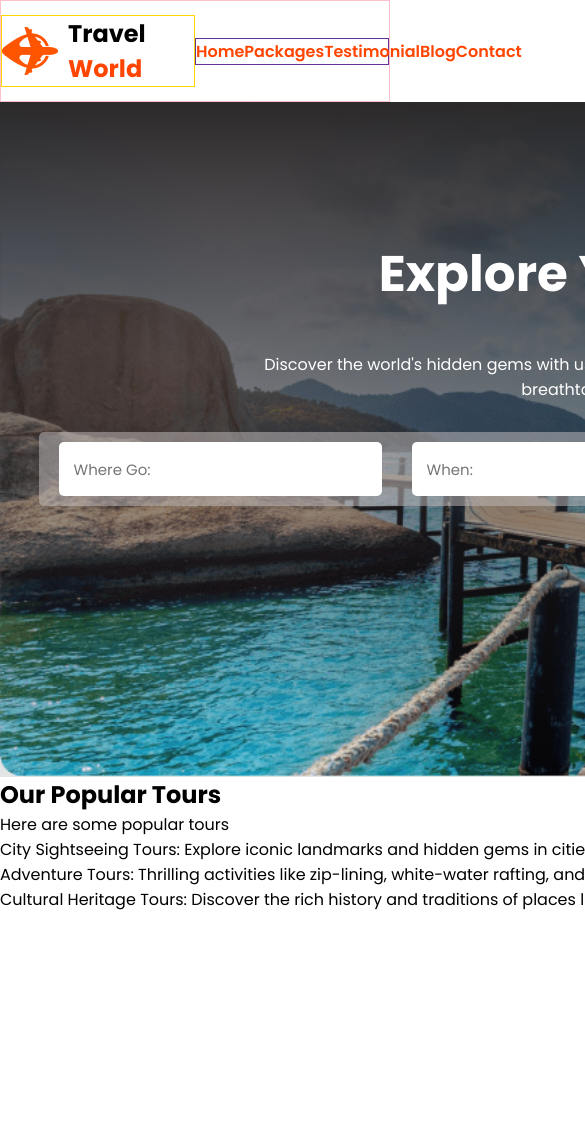
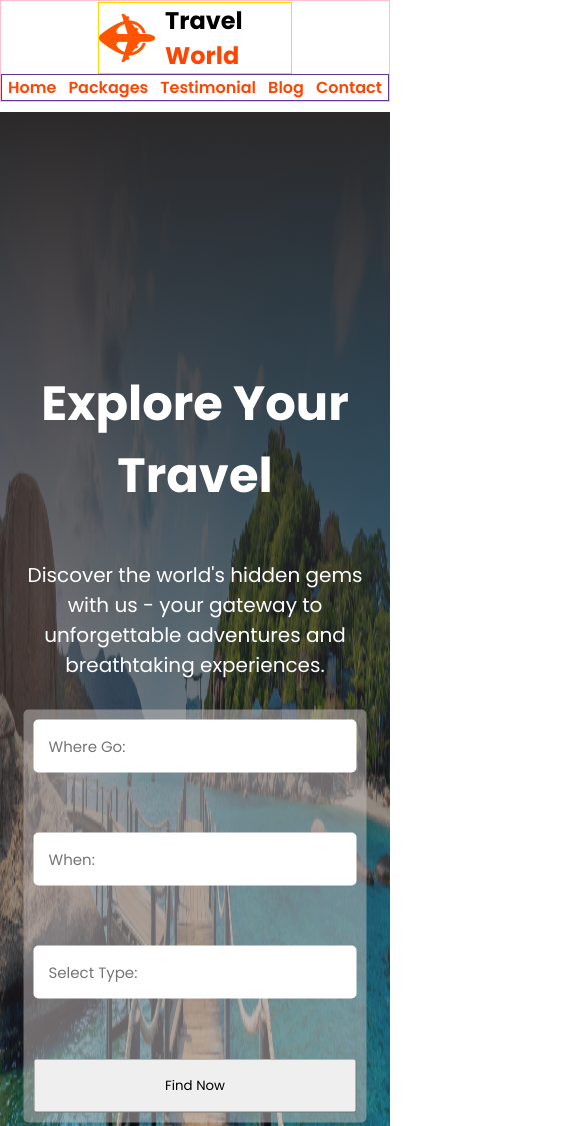
Before and after one commit to mirazahmeed/Travel-World, a plain HTML site: page index.html in a window 390 px wide. Shown: the top 1126 px of the page, 585 px wide, since content can reach past the window. Before the commit the page ends 912 px from the top, so only its background shows below. Drawn offline with Linux system fonts and the light colour scheme.

Commit message:
banner responsive done

```diff
--- a/index.html
+++ b/index.html
@@ -1,20 +1,24 @@
 <!DOCTYPE html>
 <html lang="en">
+
 <head>
     <meta charset="UTF-8">
     <meta name="viewport" content="width=device-width, initial-scale=1.0">
     <title>Travel World</title>
     <link rel="stylesheet" href="styles/style.css">
     <link rel="stylesheet" href="styles/responsive.css">
-    <link rel="stylesheet" href="https://cdnjs.cloudflare.com/ajax/libs/font-awesome/6.6.0/css/all.min.css" integrity="sha512-Kc323vGBEqzTmouAECnVceyQqyqdsSiqLQISBL29aUW4U/M7pSPA/gEUZQqv1cwx4OnYxTxve5UMg5GT6L4JJg==" crossorigin="anonymous" referrerpolicy="no-referrer" />
+    <link rel="stylesheet" href="https://cdnjs.cloudflare.com/ajax/libs/font-awesome/6.6.0/css/all.min.css"
+        integrity="sha512-Kc323vGBEqzTmouAECnVceyQqyqdsSiqLQISBL29aUW4U/M7pSPA/gEUZQqv1cwx4OnYxTxve5UMg5GT6L4JJg=="
+        crossorigin="anonymous" referrerpolicy="no-referrer" />
 </head>
+
 <body>
     <header>
         <section class="header-section">
             <div class="header-container">
                 <div class="web-title">
                     <img src="Images/Group 40071 (2).png" alt="">
-                    <h2>Travel <span style="color: orangered;">World</span></h2>
+                    <h2>Travel <span style="color: var(--primary-color);">World</span></h2>
                 </div>
                 <div class="web-sections">
                     <ul>
@@ -27,13 +31,14 @@
                 </div>
             </div>
         </section>
-        <section class="banner-section">
-            <!-- <img class="banner-image" src="./Images/Group 13 (1) (1).png" alt="" srcset=""> -->
-             <div class="bg-img">
-                <div class="overlay"></div>
+
+        <div class="banner-section">
+            <img src="/Images/Group 13 (1) (1).png" alt="Sample Image" class="banner-image">
+            <div class="overlay">
                 <div class="banner-contents">
                     <h1 class="banner-title">Explore Your Travel</h1>
-                    <p>Discover the world's hidden gems with us - your gateway to unforgettable adventures and breathtaking experiences.</p>
+                        <p>Discover the world's hidden gems with us - your gateway to unforgettable adventures and
+                            breathtaking experiences.</p>
                         <div class="required">
                             <form action="">
                                 <label for=""></label>
@@ -48,26 +53,29 @@
                         </div>
                 </div>
             </div>
+        </div>
 
-        </section>
         <!-- popular tour section start -->
-         <section class="popular-tour">
-            <div>
-                <h2>Our Popular Tours</h2>
+        <!-- <section class="popular-tour">
+            <div class="popular-tour-content">
+                <h2 style="font-size: 30px; margin-bottom: 20px;">Our Popular Tours</h2>
+                <p>Explore the world with ease and comfort. Our expert guides and personalized itineraries ensure a memorable and hassle-free travel experience. Book now!”</p>
                 <p>Here are some popular tours</p>
                 <ul>
-                    <li>City Sightseeing Tours: Explore iconic landmarks and hidden gems in cities like Paris, New York, and Tokyo.
+                    <li>City Sightseeing Tours: Explore iconic landmarks and hidden gems in cities like Paris, New York,and Tokyo.
                     </li>
                     <li>Adventure Tours: Thrilling activities like zip-lining, white-water rafting, and mountain trekking.
                     </li>
-                    <li>Cultural Heritage Tours: Discover the rich history and traditions of places like Rome, Athens, and Kyoto.
+                    <li>Cultural Heritage Tours: Discover the rich history and traditions of places like Rome, Athens,and Kyoto.
                     </li>
                 </ul>
+                <p>Uncover the beauty of the world with our exclusive tours. From historical landmarks to natural wonders, we bring you closer to the heart of each destination.</p>
+                <a class="primary-btn" href="">Read More</a>
             </div>
-            <div >
-
+            <div class="popular-tour-img">
+                <img src="./Images/Rectangle 4.png" alt="" srcset="">
             </div>
-         </section>
+        </section> -->
 
     </header>
     <main>
@@ -77,4 +85,5 @@
 
     </footer>
 </body>
+
 </html>
--- a/styles/responsive.css
+++ b/styles/responsive.css
@@ -0,0 +1,28 @@
+@media screen and (max-width: 600px) {
+    .header-section{
+        width: 100%;
+    }
+    .web-sections{
+        width: 100%;
+    }
+    .header-container{
+        flex-direction: column;
+    }
+    .banner-section{
+        width: 100%;
+    }
+    .banner-image{
+        height: 150vh;
+    }
+    .required form{
+        flex-direction: column;
+        gap: 0;
+    }
+    /* .popular-tour{
+        width: 100%;
+        flex-direction: column;
+    }
+    .popular-tour-img{
+        width:100%;
+    } */
+}
--- a/styles/style.css
+++ b/styles/style.css
@@ -10,9 +10,16 @@
     box-sizing: border-box;
     font-family: "Poppins", sans-serif;
 }
+
+:root {
+    --primary-color: orangered;
+    --section-width: 1250px;
+}
+
+
 /* header styles */
 .header-section{
-    max-width: 1250px;
+    width: var(--section-width);
     border: 1px solid pink;
     margin: 0% auto;
 }
@@ -38,53 +45,60 @@
     display: flex;
     font-size: 16px;
     font-weight: 600;
-    color: orangered;
+    color: var(--primary-color);
 }
 .web-sections ul {
     display: flex;
     justify-content: space-around;
 }
-.banner-section{
-    width: 1250px;
-    height: 80vh;
+
+/* ************************* */
+.banner-section {
+    position: relative;
+    width: var(--section-width);
+    height: 100%;
     margin: 0 auto;
+    margin-top: 10px;
 }
 
-.bg-img{
-    background: url(/Images/Group\ 13\ \(1\)\ \(1\).png);
+.banner-image {
+    display: block;
     width: 100%;
-    height: 100%;
-    background-repeat: no-repeat;
-    background-size: cover;
-    position: relative;
-    overflow: hidden;
-}
-.overlay{
-    position: absolute;
-    top: 0%;
-    left: 0%;
-    width: 100%;
-    height: 100%;
-    background: linear-gradient(to bottom,  #2b292a, #201f2413);
-
+    height: auto;
 }
 
-.banner-contents{
-    display: flex;
-    flex-direction: column;
-    align-items: center;
-    width: 60%;
-    position: relative;
-    top: 20%;
-    margin: 0% auto;
+.overlay {
+    position: absolute;
+    top: 0;
+    bottom: 0;
+    left: 0;
+    right: 0;
+    height: 100%;
+    width: 100%;
+    opacity: 1;
+    transition: .5s ease;
+    background: linear-gradient(to bottom,  #2b292a, #201f2413);
+    /* background-color: rgba(0, 0, 0, 0.5); */
+    /* Black background with 50% opacity */
+}
+
+.banner-contents {
+    max-width: 90%;
+    color: white;
+    font-size: 20px;
+    position: absolute;
+    top: 50%;
+    left: 50%;
+    transform: translate(-50%, -50%);
+    text-align: center;
 }
 .banner-title{
-    font-size: 50px;
+    font-size: 3rem;
     color: #fff;
 }
 .banner-contents p{
     color: white;
-    margin-top: 40px;
+    margin-top: 3rem;
     text-align: center;
 }
 .required{
@@ -112,6 +126,38 @@
 
 /* popular tour styles */
 .popular-tour{
-    width: 1250px;
+    width: var(--section-width);
     margin: 0% auto;
+    margin-top: 90px;
+    display: flex;
+    gap: 50px;
+    align-items: center;
 }
+.popular-tour-content{
+    width: calc(50% - 25px);
+}
+.popular-tour-content p{
+    margin-bottom: 30px;
+}
+.popular-tour-content ul li{
+    margin-bottom: 20px;
+}
+.popular-tour-content ul{
+    padding-left: 20px;
+    color: rgb(105, 103, 103);
+}
+.popular-tour-img{
+    width: calc(50% - 25px);
+}
+.popular-tour-img img{
+    width: 100%;
+}
+.primary-btn{
+    padding: 10px 20px;
+    background-color: var(--primary-color);
+    text-decoration: none;
+    color: white;
+    border-radius: 5px;
+    font-size: 18px;
+    font-weight: 500;
+}
```
Also changed, not shown: indexe.html (added, +122 -0 lines). Lines whose indentation alone changed are shown as unchanged.
